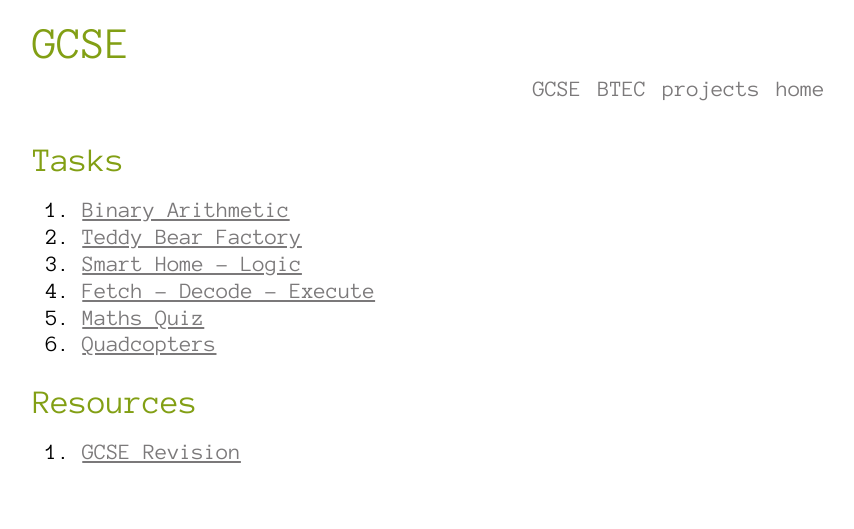
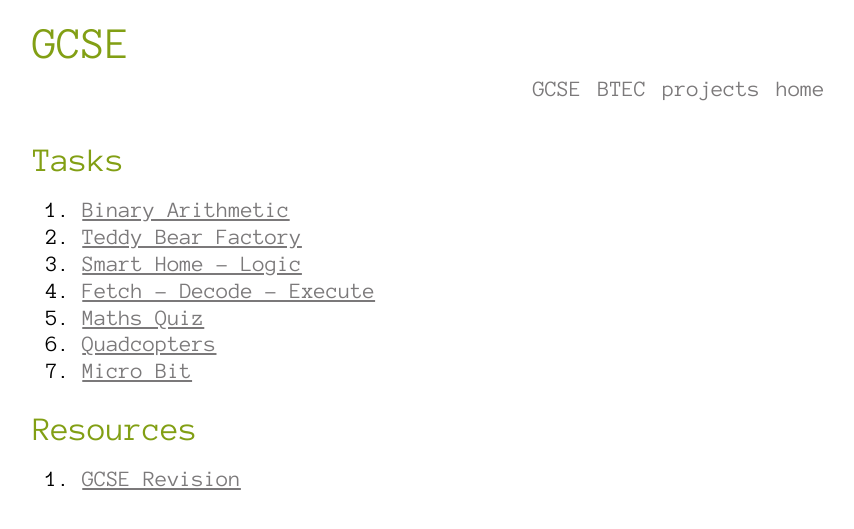
Before and after one commit to MalphasWats/computing.codes, a Jekyll site: the page built from GCSE/index.markdown, in a window 1280 px wide. Shown: the top 529 px of the page, without its empty margins (207-1061 px from the left). Built offline with Jekyll 4.4.1, drawn with Linux system fonts in a browser that asks for light colours.

Commit message:
MICROBIT

```diff
--- a/GCSE/index.markdown
+++ b/GCSE/index.markdown
@@ -11,6 +11,7 @@ title: GCSE
 1. [Fetch - Decode - Execute](resources/fetch-decode-execute.xlsx)
 3. [Maths Quiz](maths_quiz.html)
 5. [Quadcopters](resources/Quadcopters.docx)
+7. [Micro Bit](resources/balance.png)
 
 ## Resources
 
```
Also changed, not shown: GCSE/resources/balance.png (added).
